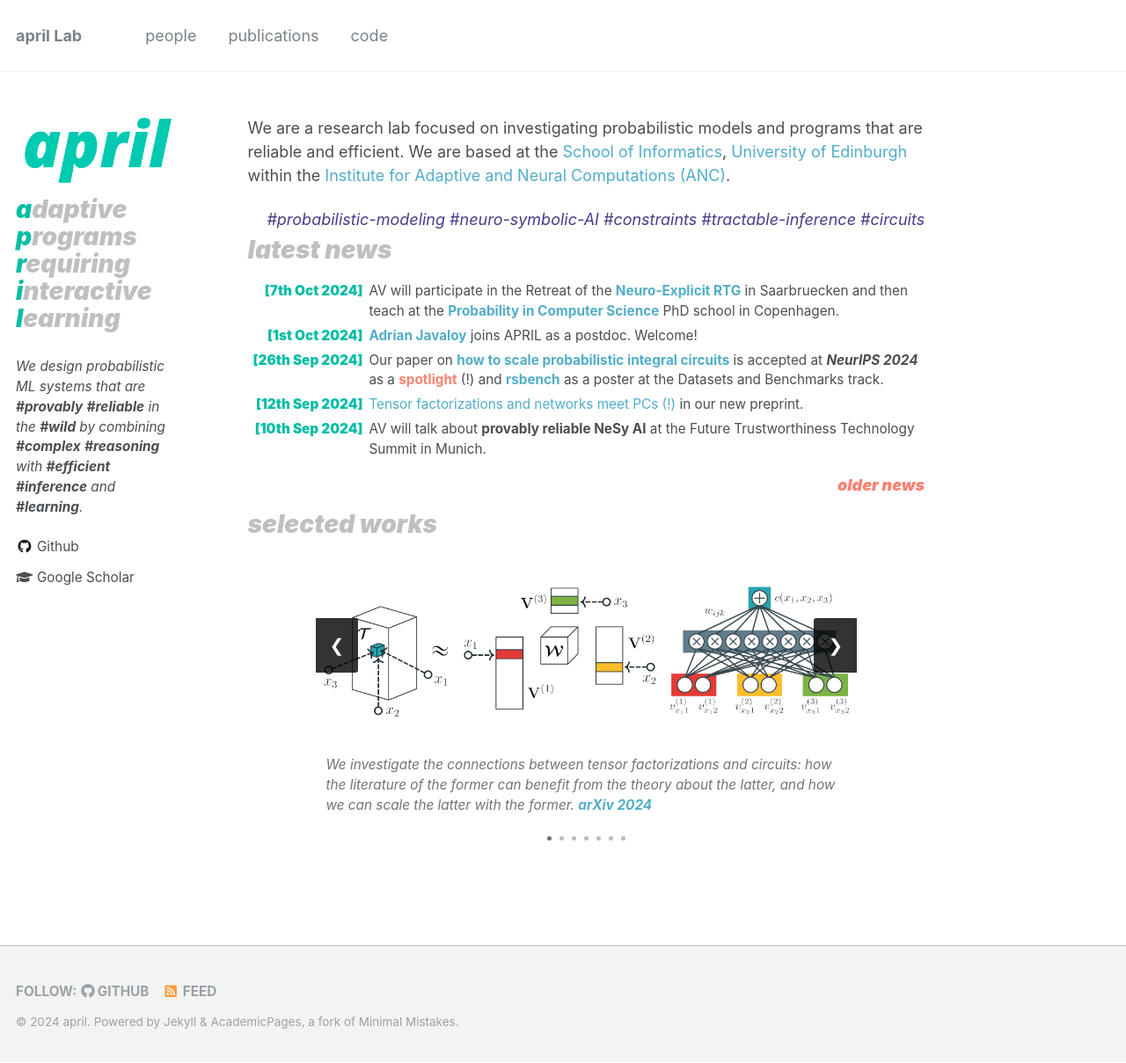
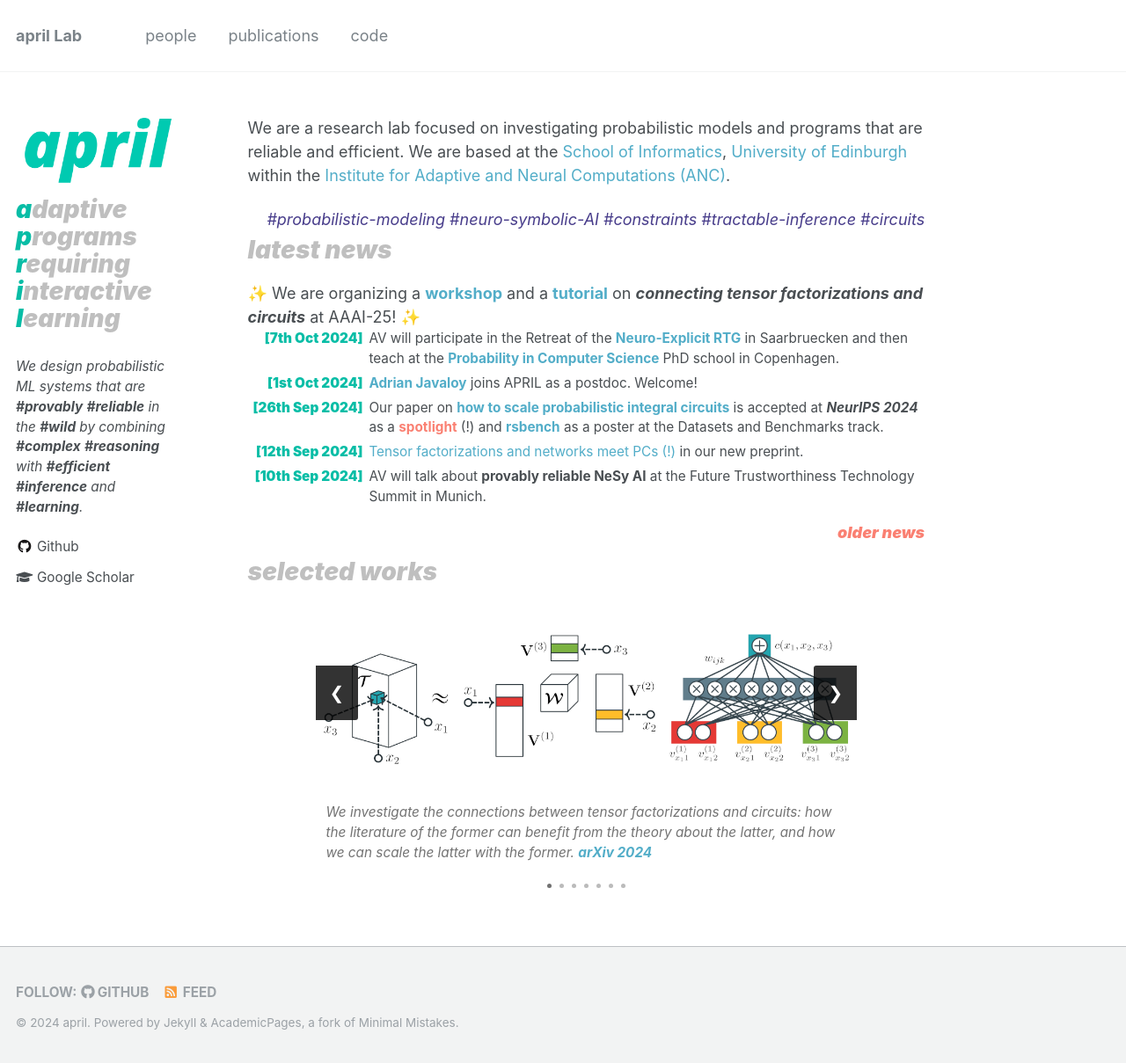
Before and after one commit to april-tools/april-tools.github.io, a Jekyll site: the page built from _pages/about.md, in a window 1280 px wide and 1209 px high. Shown: the whole window at 88% size. Built offline with Jekyll 4.4.1, drawn with Linux system fonts in a browser that asks for light colours; nearby versions of some CDN libraries.

Commit message:
Perma news

```diff
--- a/_pages/about.md
+++ b/_pages/about.md
@@ -15,6 +15,8 @@ We are a research lab focused on investigating probabilistic models and programs
 <div class="research-tags">#probabilistic-modeling #neuro-symbolic-AI #constraints #tractable-inference #circuits</div>
 
 <div class="news-header">latest news</div>
+<div id="perma-news">✨ We are organizing a <a href="https://april-tools.github.io/colorai/"><b>workshop</b></a> and a <a href="https://april-tools.github.io/colorai/"><b>tutorial</b></a> on <b><i>connecting tensor factorizations and circuits</i></b> at AAAI-25! ✨
+</div>
 <div id="latest-news-list">
   <ul>
   {% assign news = site.news | reverse %}
```
